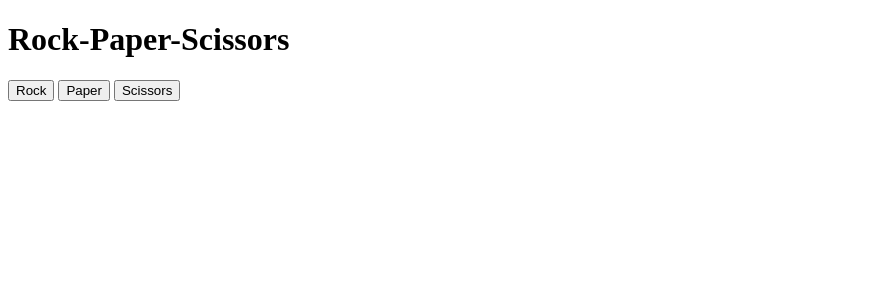
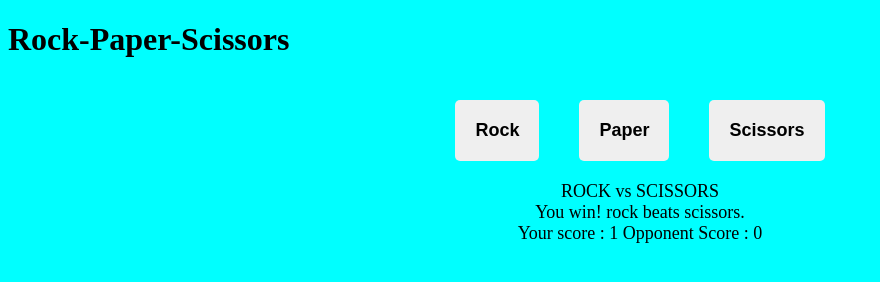
Before and after one commit to AQL17/Rock-paper-scissors, a plain HTML site: page index.html in a window 1280 px wide. Both pictures are taken after a click on the button "Rock". Shown: the whole page, without its empty margins (0-880 px from the left). Drawn offline with Linux system fonts and the light colour scheme.

Commit message:
Implemented basic GUI using DOM

```diff
--- a/index.html
+++ b/index.html
@@ -3,16 +3,19 @@
 
 <head>
     <title> Rock-Paper-Scissors</title>
+    <link rel = "stylesheet" href = "style.css">
     <script src ="script.js" defer></script>
 </head>
 <body>
     <h1>Rock-Paper-Scissors</h1>
+    <div class="flex">
  <button class = "rock"> Rock</button>
  <button class = "paper"> Paper</button>
  <button class = "scissors"> Scissors</button>
- <div class = "display">
-
- </div>
+    </div>
+ <div id = "container"></div>
+ <div id = "display"></div>
+<div id = 'result'></div>
 </body>
 
 </html>
--- a/script.js
+++ b/script.js
@@ -24,37 +24,49 @@ function round(playerSelection , computerSelection){
         return "Draw";
     }
 }
-
     let playerSelection;
+    let computerSelection;
+    let oppscore = 0;
+    let userscore = 0;
     const buttons = document.querySelectorAll('button');
     buttons.forEach((button) => {
-
         button.addEventListener('click', () => {
-        playerSelection = button.className
+             playerSelection = (button.className)
              game();
+        })
     });
 
-});
+    function game(){
+        computerSelection = GetComputerChoice();
+        document.getElementById('container').innerHTML = `${playerSelection.toUpperCase()} vs ${computerSelection.toUpperCase()}`
+        document.getElementById('display').innerHTML = round(playerSelection, computerSelection);
+        score();
+
+    }
+    function score(){
+        if (round(playerSelection, computerSelection).startsWith('You win!')){
+            ++userscore;
+            document.getElementById('result').innerHTML = `Your score : ${userscore}   Opponent Score : ${oppscore}`
+        }
+        else if (round(playerSelection, computerSelection).startsWith('You lose!')){
+            ++oppscore;
+            document.getElementById('result').innerHTML = `Your score : ${userscore}   Opponent Score : ${oppscore}`
+        }
+        else{
+            document.getElementById('result').innerHTML = `Your score : ${userscore}   Opponent Score : ${oppscore}`
+
+        }
 
 
-
-
-function game(){
-
-    let computerSelection = GetComputerChoice();
-    console.log(playerSelection + ' vs ' + computerSelection)
-    console.log(round(playerSelection, computerSelection));
-   /* if (round(playerSelection,computerSelection).startsWith('You win!'))
-    {
-
-        console.log(`Your score : ${usernum}   Opponent Score : ${oppnum}` );
+        if (userscore === 5){
+            alert('You won the game');
+            userscore = 0;
+            oppscore = 0;
         }
-    else if (round(playerSelection,computerSelection).startsWith('You lose!')){
-
-        console.log(`Your score : ${usernum}   Opponent Score : ${oppnum}` );
-    }else {
-        console.log(`Your score : ${usernum}   Opponent Score : ${oppnum}` );
+        else if (oppscore === 5){
+            alert('You lose the game');
+            userscore = 0;
+            oppscore = 0;
         }
-*/
 
     }
--- /dev/null
+++ b/style.css
@@ -0,0 +1,23 @@
+.flex{
+    display: flex;
+    justify-content: center;
+}
+button{
+    padding: 20px;
+    margin: 20px;
+    border-radius: 5px;
+    text-align: center;
+    font-size: large;
+    font-weight: bold;
+    border: none;
+
+}
+
+
+div{
+    text-align: center;
+    font-size: large;
+}
+body{
+    background-color: aqua;
+}
```
Lines whose indentation alone changed are shown as unchanged.
